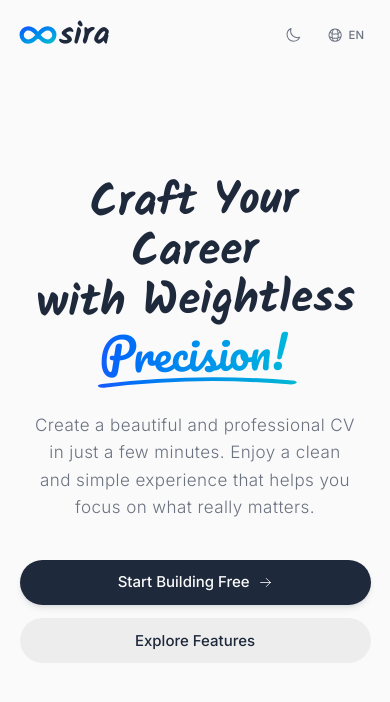
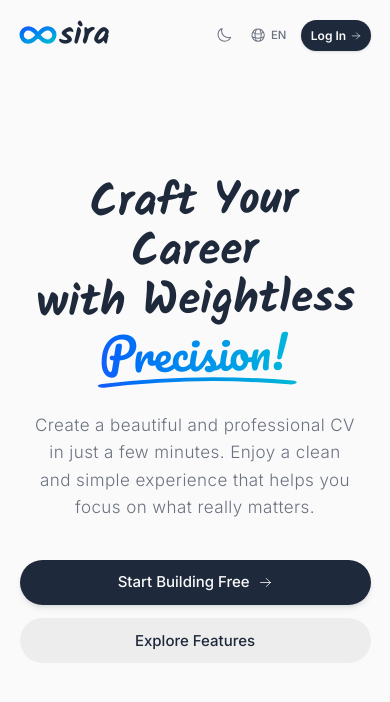
Before and after one commit to ooware22/oosira, a Next.js app: page / in a window 390 px wide. Shown: the top 702 px of the page. Built offline with nearby package versions, Linux system fonts and the light colour scheme.

Commit message:
first commit

```diff
--- a/src/app/builder/page.tsx
+++ b/src/app/builder/page.tsx
@@ -2,7 +2,6 @@
 
 import { useState, useCallback, useRef, useEffect } from 'react';
 import { motion, AnimatePresence } from 'framer-motion';
-import domtoimage from 'dom-to-image-more';
 import { jsPDF } from 'jspdf';
 import {
   candidates,
@@ -260,6 +259,7 @@ export default function BuilderPage() {
       }
 
       const scale = 2;
+      const domtoimage = (await import('dom-to-image-more')).default;
       const imgData = await domtoimage.toPng(targetElement, {
         bgcolor: '#ffffff',
         width: targetElement.clientWidth * scale,
@@ -786,7 +786,7 @@ export default function BuilderPage() {
       <div className="flex flex-col h-screen bg-bg text-txt overflow-hidden">
         {/* ── Premium Top Bar ── */}
         <header className="h-16 min-h-[64px] flex items-center justify-between px-4 sm:px-6 bg-surface/80 backdrop-blur-xl border-b border-border z-50 shadow-sm">
-          <Link href="/" className="flex flex-row items-end group select-none hover:opacity-80 transition-opacity">
+          <Link href="/" dir="ltr" className="flex flex-row items-end group select-none hover:opacity-80 transition-opacity">
             <svg width="28" height="16" viewBox="1 6 22 12" className="text-blue-600 dark:text-blue-500 transition-transform group-hover:scale-105 overflow-visible mb-[4px]">
               <defs>
                 <linearGradient id="infinityGradientBuilder" x1="0%" y1="0%" x2="100%" y2="100%">
--- a/src/app/globals.css
+++ b/src/app/globals.css
@@ -24,6 +24,7 @@
   --font-pacifico: var(--font-pacifico), cursive;
   --font-body: var(--font-inter), sans-serif;
   --font-sans: var(--font-inter), sans-serif;
+  --font-arabic: var(--font-cairo), sans-serif;
   --font-mono: 'IBM Plex Mono', monospace;
   --font-raleway: 'Raleway', sans-serif;
   --font-baskerville: 'Libre Baskerville', serif;
@@ -62,6 +63,11 @@
     font-size: 13px;
     line-height: 1.5;
     -webkit-font-smoothing: antialiased;
+  }
+
+  /* Override for Arabic */
+  html[dir="rtl"], html[dir="rtl"] body, html[dir="rtl"] input, html[dir="rtl"] textarea, html[dir="rtl"] button {
+    font-family: var(--font-arabic);
   }
 
   a { color: inherit; text-decoration: none; }
--- a/src/app/layout.tsx
+++ b/src/app/layout.tsx
@@ -1,8 +1,9 @@
 import type { Metadata } from 'next';
-import { Inter, Kalam, Pacifico } from 'next/font/google';
+import { Inter, Kalam, Pacifico, Cairo } from 'next/font/google';
 import './globals.css';
 
 const inter = Inter({ subsets: ['latin'], variable: '--font-inter', display: 'swap' });
+const cairo = Cairo({ subsets: ['arabic', 'latin'], variable: '--font-cairo', display: 'swap' });
 const kalam = Kalam({ weight: ['300', '400', '700'], subsets: ['latin'], variable: '--font-kalam', display: 'swap' });
 const pacifico = Pacifico({ weight: ['400'], subsets: ['latin'], variable: '--font-pacifico', display: 'swap' });
 
@@ -23,7 +24,7 @@ export default function RootLayout({
   children: React.ReactNode;
 }) {
   return (
-    <html lang="en" suppressHydrationWarning className={`${inter.variable} ${kalam.variable} ${pacifico.variable}`}>
+    <html lang="en" suppressHydrationWarning className={`${inter.variable} ${cairo.variable} ${kalam.variable} ${pacifico.variable}`}>
       <body suppressHydrationWarning className="font-sans antialiased">
         <Providers>
           {children}
--- a/src/app/login/page.tsx
+++ b/src/app/login/page.tsx
@@ -44,7 +44,7 @@ export default function LoginPage() {
         >
           {/* Logo Center */}
           <div className="flex justify-center mb-8">
-            <Link href="/" className="flex flex-row items-end group select-none hover:opacity-80 transition-opacity">
+            <Link href="/" dir="ltr" className="flex flex-row items-end group select-none hover:opacity-80 transition-opacity">
               <svg width="36" height="20" viewBox="1 6 22 12" className="text-blue-600 dark:text-blue-500 transition-transform group-hover:scale-105 overflow-visible mb-[6px]">
                 <defs>
                   <linearGradient id="infinityLogin" x1="0%" y1="0%" x2="100%" y2="100%">
--- a/src/app/page.tsx
+++ b/src/app/page.tsx
@@ -30,9 +30,9 @@ export default function LandingPage() {
           initial={{ opacity: 0, x: dir === 'rtl' ? 20 : -20 }}
           animate={{ opacity: 1, x: 0 }}
           transition={{ duration: 0.5, ease: "easeOut" }}
-          className="flex items-center w-1/3"
+          className="flex items-center shrink-0 sm:w-1/3"
         >
-          <Link href="/" className="flex flex-row items-end group select-none">
+          <Link href="/" dir="ltr" className="flex flex-row items-end group select-none">
             {/* Beautiful Custom SVG Infinity Logo */}
             <svg width="36" height="20" viewBox="1 6 22 12" className="text-blue-600 dark:text-blue-500 transition-transform group-hover:scale-105 overflow-visible mb-[7px]">
               <defs>
@@ -72,14 +72,14 @@ export default function LandingPage() {
           initial={{ opacity: 0, x: dir === 'rtl' ? -20 : 20 }}
           animate={{ opacity: 1, x: 0 }}
           transition={{ duration: 0.5, ease: "easeOut" }}
-          className="flex gap-4 items-center justify-end w-1/3"
+          className="flex gap-1.5 sm:gap-4 items-center justify-end flex-wrap sm:flex-nowrap sm:w-1/3"
         >
           <ThemeToggle />
           <LanguageToggle />
 
-          <Link href="/login" className="group relative hidden sm:inline-flex items-center gap-2 px-5 py-2.5 rounded-full bg-txt text-bg font-semibold text-[13px] transition-all hover:opacity-90 active:scale-95 shadow-sm">
+          <Link href="/login" className="group relative inline-flex items-center gap-1.5 sm:gap-2 px-3 sm:px-5 py-2 sm:py-2.5 rounded-full bg-txt text-bg font-semibold text-[12px] sm:text-[13px] transition-all hover:opacity-90 active:scale-95 shadow-sm ml-1 sm:ml-0 rtl:ml-0 rtl:mr-1 sm:rtl:mr-0">
             {t('nav.login')}
-            <ArrowRightIcon className={`w-3.5 h-3.5 transition-transform group-hover:${dir === 'rtl' ? '-translate-x-1' : 'translate-x-1'} rtl:rotate-180`} />
+            <ArrowRightIcon className={`w-3 h-3 sm:w-3.5 sm:h-3.5 transition-transform group-hover:${dir === 'rtl' ? '-translate-x-1' : 'translate-x-1'} rtl:rotate-180`} />
           </Link>
         </motion.div>
       </nav>
--- a/src/app/register/page.tsx
+++ b/src/app/register/page.tsx
@@ -44,7 +44,7 @@ export default function RegisterPage() {
         >
           {/* Logo Center */}
           <div className="flex justify-center mb-8">
-            <Link href="/" className="flex flex-row items-end group select-none hover:opacity-80 transition-opacity">
+            <Link href="/" dir="ltr" className="flex flex-row items-end group select-none hover:opacity-80 transition-opacity">
               <svg width="36" height="20" viewBox="1 6 22 12" className="text-blue-600 dark:text-blue-500 transition-transform group-hover:scale-105 overflow-visible mb-[6px]">
                 <defs>
                   <linearGradient id="infinityRegister" x1="0%" y1="0%" x2="100%" y2="100%">
```
